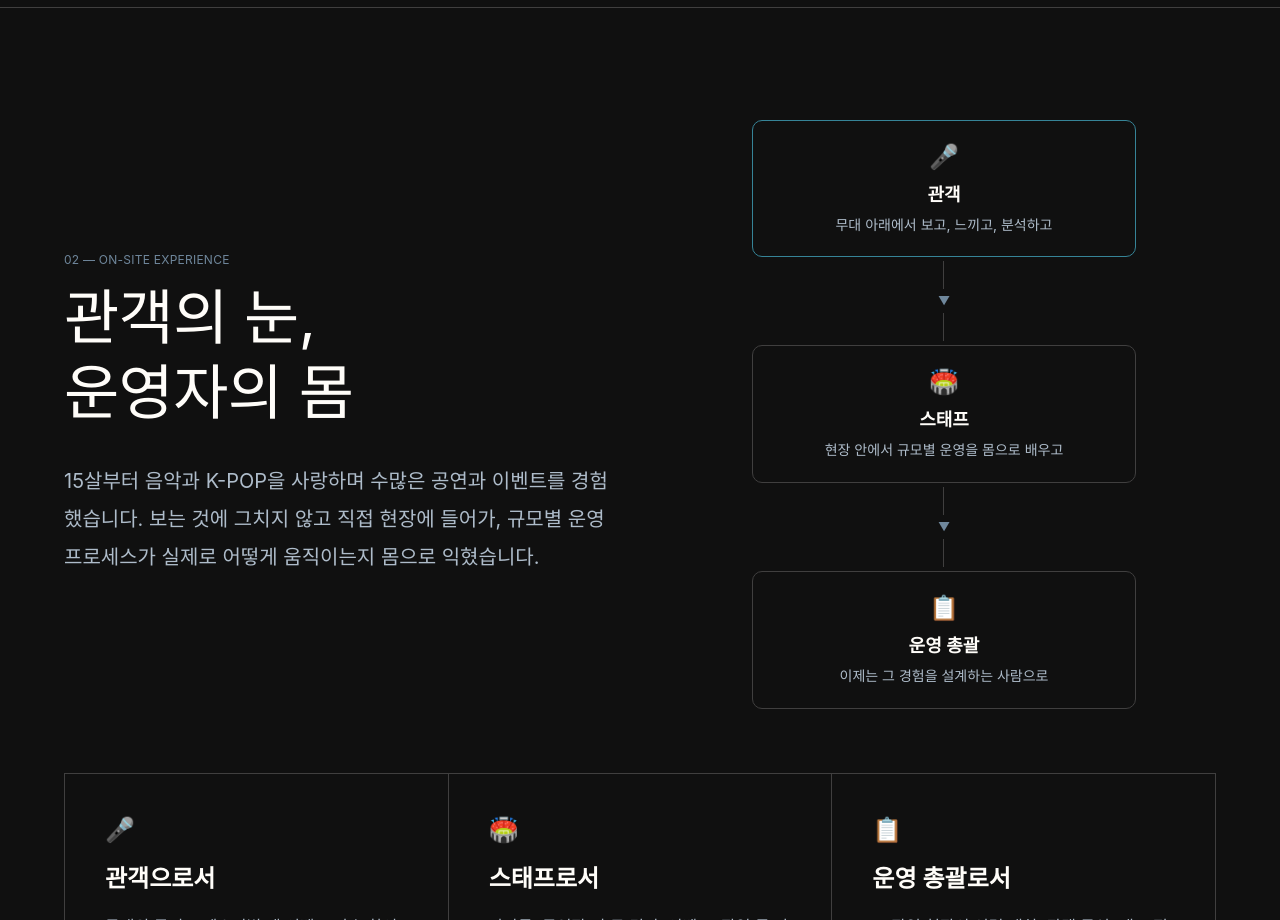
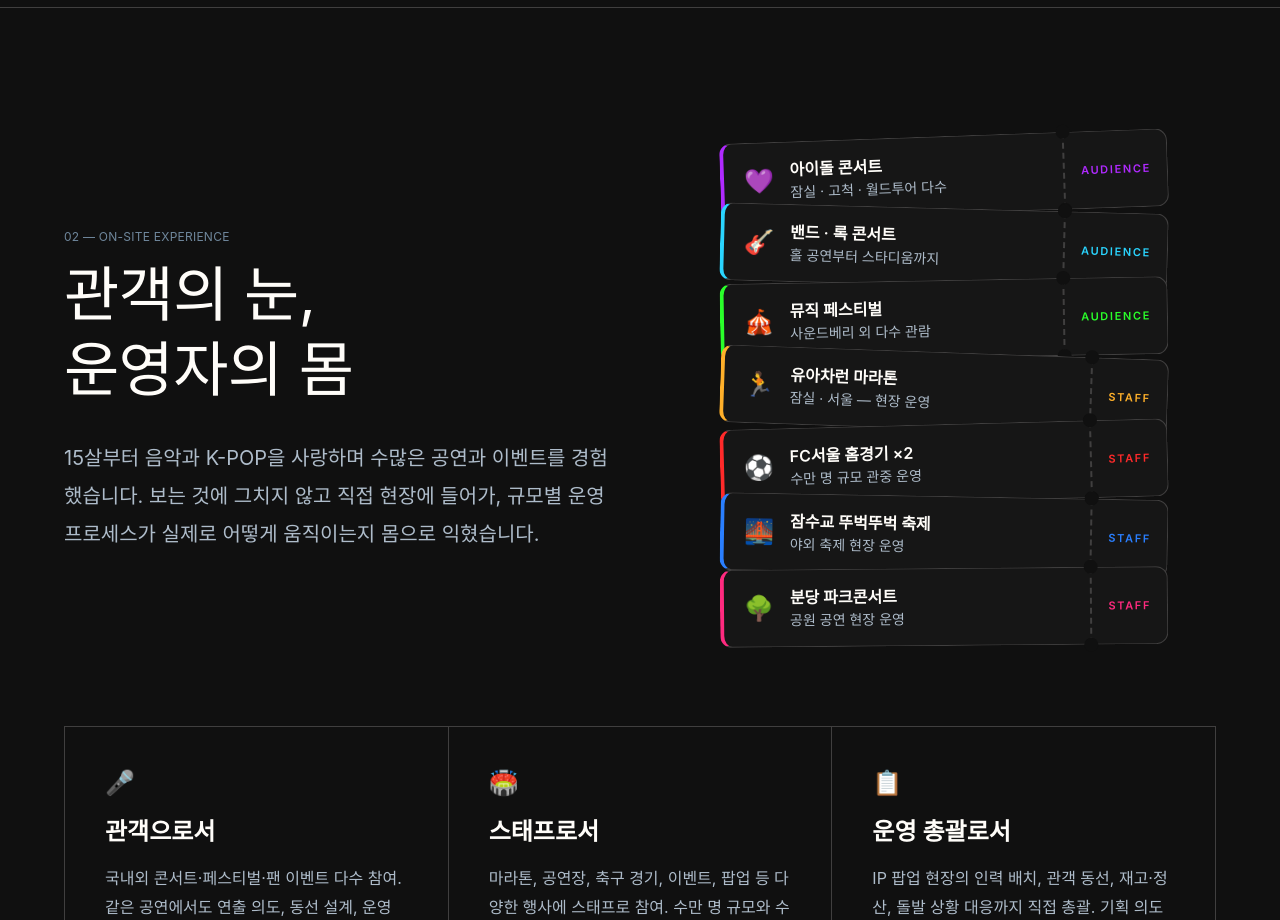
Before and after one commit to seojieun22-natsu/jieun-seo-portfolio, a Next.js app: page /hybe in a window 1280 px wide. Shown: the part 2780-3700 px from the top of the page. Built offline with nearby package versions, Linux system fonts and the light colour scheme; a web font is replaced by a local one.

Commit message:
feat: /hybe 02 섹션 다이어그램 → 티켓 스택 교체 (관객 3장 + 스태프 4장, 호버 모션)

```diff
--- a/app/hybe/hybe.css
+++ b/app/hybe/hybe.css
@@ -76,6 +76,45 @@
   transform: translateY(-3px);
 }
 
+/* Ticket stack */
+.ticket {
+  position: relative;
+  background: #161616;
+  border: 1px solid #403f3f;
+  border-left: 4px solid var(--fc, #fffdf9);
+  border-radius: 12px;
+  transform: rotate(var(--rot, 0deg));
+  margin-top: -6px;
+  transition: transform 0.35s ease, box-shadow 0.35s ease, border-color 0.35s ease;
+}
+.ticket:first-child { margin-top: 0; }
+.ticket:hover {
+  transform: rotate(0deg) translateY(-5px) scale(1.03);
+  border-color: var(--fc, #fffdf9);
+  box-shadow: 0 8px 28px 0 color-mix(in srgb, var(--fc, #fffdf9) 30%, transparent);
+  z-index: 10;
+}
+.ticket-stub {
+  border-left: 2px dashed #403f3f;
+  position: relative;
+}
+.ticket-stub::before,
+.ticket-stub::after {
+  content: "";
+  position: absolute;
+  left: -8px;
+  width: 14px;
+  height: 14px;
+  border-radius: 50%;
+  background: #101010;
+}
+.ticket-stub::before { top: -8px; }
+.ticket-stub::after { bottom: -8px; }
+
+@media (prefers-reduced-motion: reduce) {
+  .ticket, .ticket:hover { transform: none; transition: none; }
+}
+
 /* Card hover photo reveal */
 .card-photo {
   position: relative;
--- a/app/hybe/page.tsx
+++ b/app/hybe/page.tsx
@@ -154,28 +154,33 @@ export default function HybePortfolio() {
               </p>
             </div>
 
-            {/* 시선 전환 다이어그램 */}
-            <div className="flex flex-col items-center">
+            {/* 티켓 스택 */}
+            <div className="flex flex-col items-center gap-0 py-4">
               {[
-                { emoji: "🎤", t: "관객", d: "무대 아래에서 보고, 느끼고, 분석하고", color: "#2ad5ff", delay: 0 },
-                { emoji: "🏟️", t: "스태프", d: "현장 안에서 규모별 운영을 몸으로 배우고", color: "#ffb02a", delay: 1.3 },
-                { emoji: "📋", t: "운영 총괄", d: "이제는 그 경험을 설계하는 사람으로", color: "#b02aff", delay: 2.6 },
-              ].map((n, i) => (
-                <div key={n.t} className="flex flex-col items-center w-full max-w-sm">
-                  {i > 0 && (
-                    <div className="flex flex-col items-center py-1">
-                      <div className="w-px h-7 bg-[#403f3f]" />
-                      <span className="text-[#6f879c] text-xs my-1">▼</span>
-                      <div className="w-px h-7 bg-[#403f3f]" />
+                { emoji: "💜", t: "아이돌 콘서트", d: "잠실 · 고척 · 월드투어 다수", type: "AUDIENCE", color: "#b02aff", rot: -2 },
+                { emoji: "🎸", t: "밴드 · 록 콘서트", d: "홀 공연부터 스타디움까지", type: "AUDIENCE", color: "#2ad5ff", rot: 1.5 },
+                { emoji: "🎪", t: "뮤직 페스티벌", d: "사운드베리 외 다수 관람", type: "AUDIENCE", color: "#2aff2a", rot: -1 },
+                { emoji: "🏃", t: "유아차런 마라톤", d: "잠실 · 서울 — 현장 운영", type: "STAFF", color: "#ffb02a", rot: 2 },
+                { emoji: "⚽", t: "FC서울 홈경기 ×2", d: "수만 명 규모 관중 운영", type: "STAFF", color: "#ff2a2a", rot: -1.5 },
+                { emoji: "🌉", t: "잠수교 뚜벅뚜벅 축제", d: "야외 축제 현장 운영", type: "STAFF", color: "#2a7fff", rot: 1 },
+                { emoji: "🌳", t: "분당 파크콘서트", d: "공원 공연 현장 운영", type: "STAFF", color: "#ff2a7f", rot: -0.5 },
+              ].map((tk) => (
+                <div
+                  key={tk.t}
+                  className="ticket w-full max-w-md flex items-stretch"
+                  style={{ "--fc": tk.color, "--rot": `${tk.rot}deg` } as React.CSSProperties}
+                >
+                  <div className="flex-1 flex items-center gap-4 px-5 py-4">
+                    <span className="text-2xl">{tk.emoji}</span>
+                    <div>
+                      <p className="text-base font-semibold leading-snug">{tk.t}</p>
+                      <p className="text-sm text-[#aebcca] mt-0.5">{tk.d}</p>
                     </div>
-                  )}
-                  <div
-                    className="flow-step rounded-[10px] bg-[#101010] px-6 py-5 w-full text-center"
-                    style={{ "--fc": n.color, animationDelay: `${n.delay}s` } as React.CSSProperties}
-                  >
-                    <p className="text-2xl mb-2">{n.emoji}</p>
-                    <p className="text-lg font-semibold mb-1">{n.t}</p>
-                    <p className="text-sm text-[#aebcca] leading-[1.7]">{n.d}</p>
+                  </div>
+                  <div className="ticket-stub flex items-center px-4">
+                    <span className="text-[11px] font-semibold tracking-[0.15em]" style={{ color: tk.color }}>
+                      {tk.type}
+                    </span>
                   </div>
                 </div>
               ))}
```
